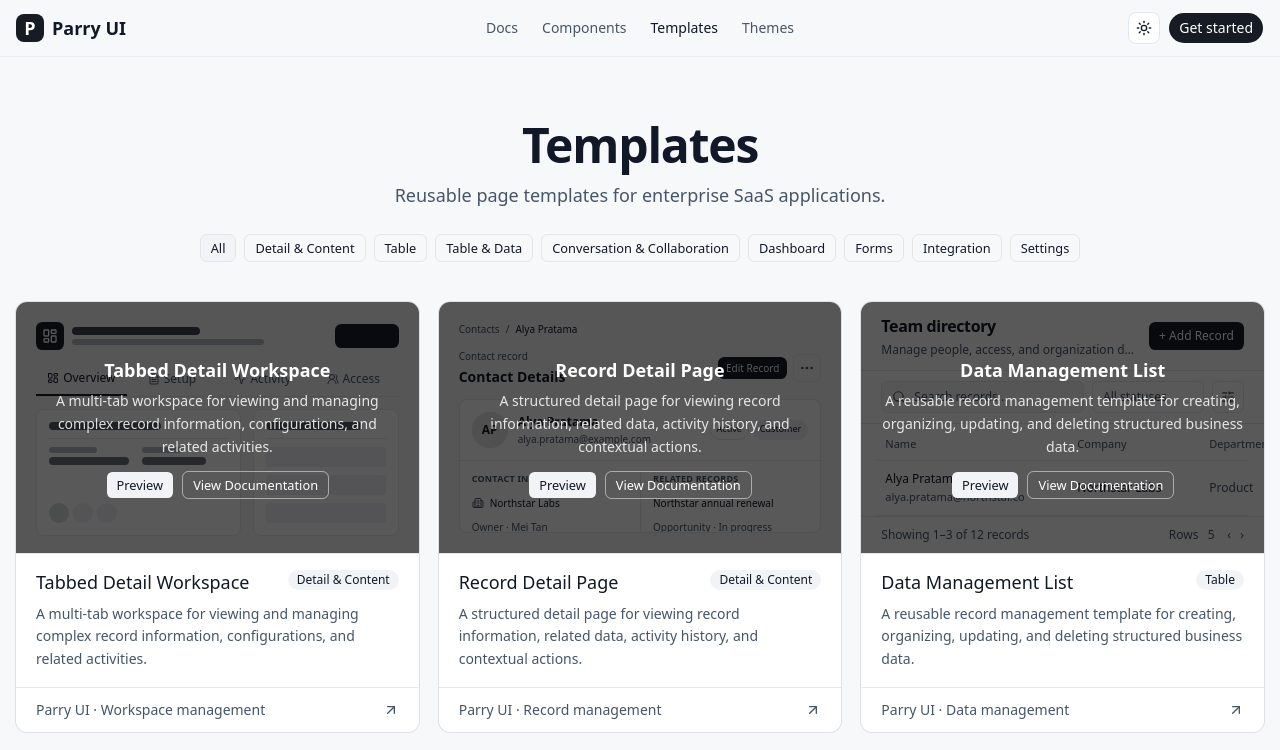
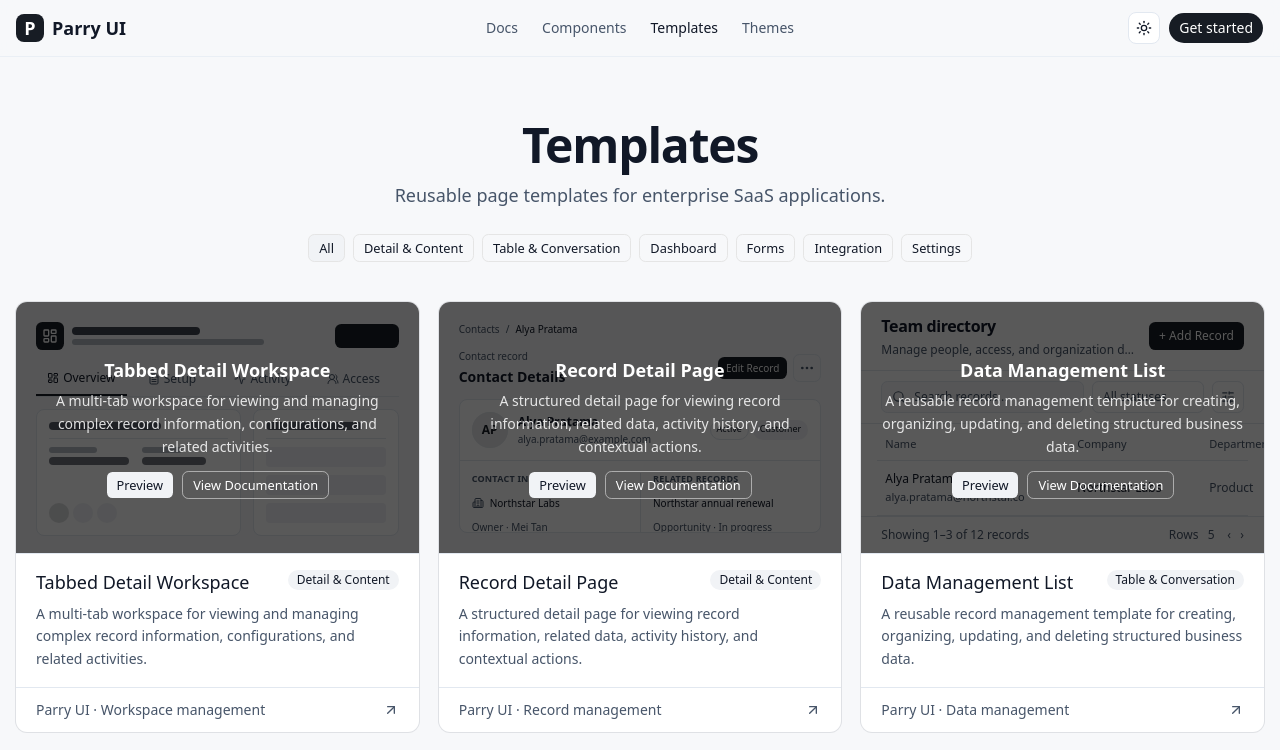
Before and after one commit to yeremiapinggi/parry-ui, a Next.js app: page /templates in a window 1280 px wide. Shown: the top 750 px of the page. Built offline with nearby package versions, Linux system fonts and the light colour scheme.

Commit message:
Unify table and conversation categories

```diff
--- a/components/templates-gallery.tsx
+++ b/components/templates-gallery.tsx
@@ -37,7 +37,7 @@ import {
 } from "@/components/ui/dialog"
 import { ToggleGroup, ToggleGroupItem } from "@/components/ui/toggle-group"
 
-type TemplateCategory = "Table" | "Table & Data" | "Dashboard" | "Forms" | "Settings" | "Conversation" | "Conversation & Collaboration" | "AI" | "Detail & Content" | "Integration"
+type TemplateCategory = "Table & Conversation" | "Dashboard" | "Forms" | "Settings" | "AI" | "Detail & Content" | "Integration"
 type CategoryFilter = "All" | TemplateCategory
 
 type Template = {
@@ -67,21 +67,21 @@ const templates: Template[] = [
     slug: "data-management-list",
     name: "Data Management List",
     description: "A reusable record management template for creating, organizing, updating, and deleting structured business data.",
-    category: "Table",
+    category: "Table & Conversation",
     reference: "Parry UI · Data management",
   },
   {
     slug: "conversation-table",
     name: "Conversation Table",
     description: "A conversation management table for monitoring, filtering, assigning, and managing customer conversations.",
-    category: "Table & Data",
+    category: "Table & Conversation",
     reference: "Parry UI · Contact center",
   },
   {
     slug: "conversation-workspace",
     name: "Conversation Workspace",
     description: "An interactive workspace for managing customer conversations, replying to messages, and handling conversation workflows.",
-    category: "Conversation & Collaboration",
+    category: "Table & Conversation",
     reference: "Parry UI · Contact center",
   },
   {
@@ -144,7 +144,7 @@ const templates: Template[] = [
     slug: "advanced-filterable-table",
     name: "Advanced Filterable Table",
     description: "Explore complex datasets with advanced filtering, saved views, column customization, grouping, and record inspection.",
-    category: "Table",
+    category: "Table & Conversation",
     reference: "Parry UI · Data exploration",
   },
 ]
@@ -411,7 +411,7 @@ export function TemplatesGallery() {
           variant="outline"
           size="sm"
           aria-label="Filter templates by category"
-          className="mt-3"
+          className="mt-3 max-w-full flex-wrap justify-center"
         >
           <ToggleGroupItem value="All">All</ToggleGroupItem>
           {availableCategories.map((category) => <ToggleGroupItem key={category} value={category}>{category}</ToggleGroupItem>)}
```
